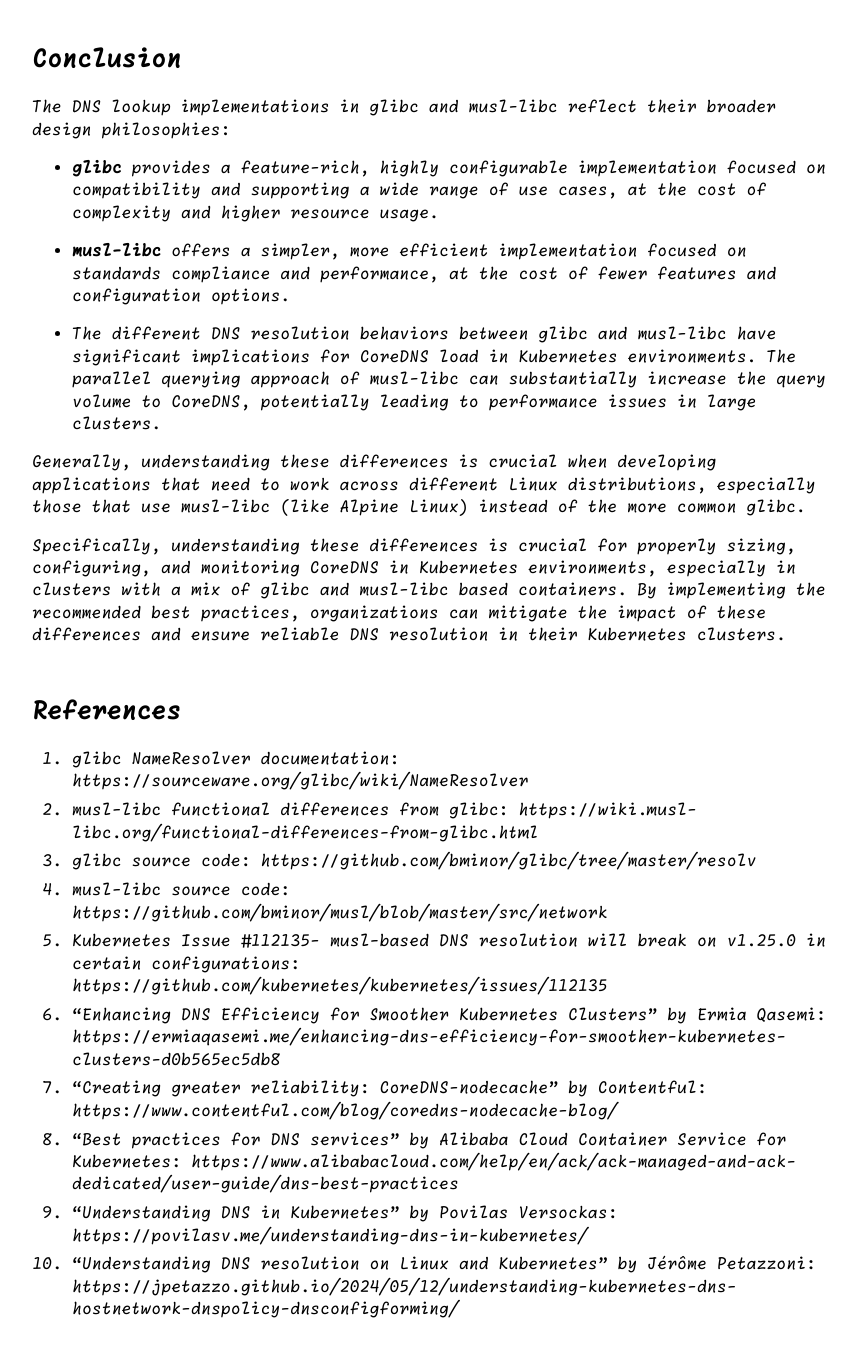
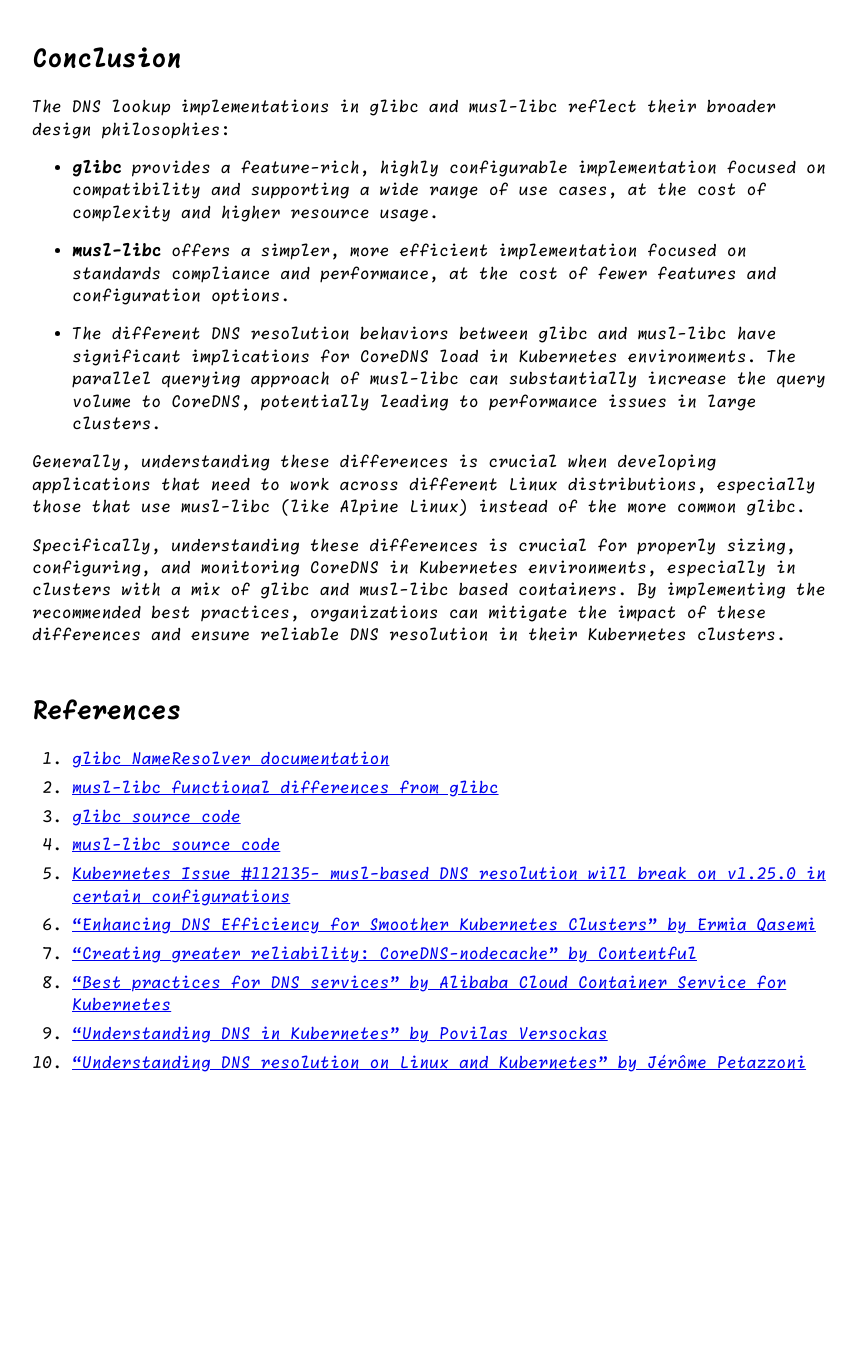
Before and after one commit to samof76/samof76.github.io, a Jekyll site: the page built from _posts/2025-05-26-dns-lookups-k8s-glibc-vs-musl.md, in a window 1280 px wide and 1400 px high, scrolled down 15097 px. Shown: the top 1357 px of the window, without its empty margins (208-1064 px from the left). Built offline with Jekyll 4.4.1, drawn with Linux system fonts in a browser that asks for light colours; after the commit the page ends 16250 px from its top, so only the background shows below that.

Commit message:
Update references section with markdown link formatting

```diff
--- a/_posts/2025-05-26-dns-lookups-k8s-glibc-vs-musl.md
+++ b/_posts/2025-05-26-dns-lookups-k8s-glibc-vs-musl.md
@@ -497,13 +497,13 @@
 Specifically, understanding these differences is crucial for properly sizing, configuring, and monitoring CoreDNS in Kubernetes environments, especially in clusters with a mix of glibc and musl-libc based containers. By implementing the recommended best practices, organizations can mitigate the impact of these differences and ensure reliable DNS resolution in their Kubernetes clusters.
 
 ## References
-1. glibc NameResolver documentation: https://sourceware.org/glibc/wiki/NameResolver
-2. musl-libc functional differences from glibc: https://wiki.musl-libc.org/functional-differences-from-glibc.html
-3. glibc source code: https://github.com/bminor/glibc/tree/master/resolv
-4. musl-libc source code: https://github.com/bminor/musl/blob/master/src/network
-6. Kubernetes Issue #112135- musl-based DNS resolution will break on v1.25.0 in certain configurations: https://github.com/kubernetes/kubernetes/issues/112135
-7. "Enhancing DNS Efficiency for Smoother Kubernetes Clusters" by Ermia Qasemi: https://ermiaqasemi.me/enhancing-dns-efficiency-for-smoother-kubernetes-clusters-d0b565ec5db8
-8. "Creating greater reliability: CoreDNS-nodecache" by Contentful: https://www.contentful.com/blog/coredns-nodecache-blog/
-9. "Best practices for DNS services" by Alibaba Cloud Container Service for Kubernetes: https://www.alibabacloud.com/help/en/ack/ack-managed-and-ack-dedicated/user-guide/dns-best-practices
-10. "Understanding DNS in Kubernetes" by Povilas Versockas: https://povilasv.me/understanding-dns-in-kubernetes/
-11. "Understanding DNS resolution on Linux and Kubernetes" by Jérôme Petazzoni: https://jpetazzo.github.io/2024/05/12/understanding-kubernetes-dns-hostnetwork-dnspolicy-dnsconfigforming/
+1. [glibc NameResolver documentation](https://sourceware.org/glibc/wiki/NameResolver)
+2. [musl-libc functional differences from glibc](https://wiki.musl-libc.org/functional-differences-from-glibc.html)
+3. [glibc source code](https://github.com/bminor/glibc/tree/master/resolv)
+4. [musl-libc source code](https://github.com/bminor/musl/blob/master/src/network)
+6. [Kubernetes Issue #112135- musl-based DNS resolution will break on v1.25.0 in certain configurations](https://github.com/kubernetes/kubernetes/issues/112135)
+7. ["Enhancing DNS Efficiency for Smoother Kubernetes Clusters" by Ermia Qasemi](https://ermiaqasemi.me/enhancing-dns-efficiency-for-smoother-kubernetes-clusters-d0b565ec5db8)
+8. ["Creating greater reliability: CoreDNS-nodecache" by Contentful](https://www.contentful.com/blog/coredns-nodecache-blog/)
+9. ["Best practices for DNS services" by Alibaba Cloud Container Service for Kubernetes](https://www.alibabacloud.com/help/en/ack/ack-managed-and-ack-dedicated/user-guide/dns-best-practices)
+10. ["Understanding DNS in Kubernetes" by Povilas Versockas](https://povilasv.me/understanding-dns-in-kubernetes/)
+11. ["Understanding DNS resolution on Linux and Kubernetes" by Jérôme Petazzoni](https://jpetazzo.github.io/2024/05/12/understanding-kubernetes-dns-hostnetwork-dnspolicy-dnsconfigforming/)
```
